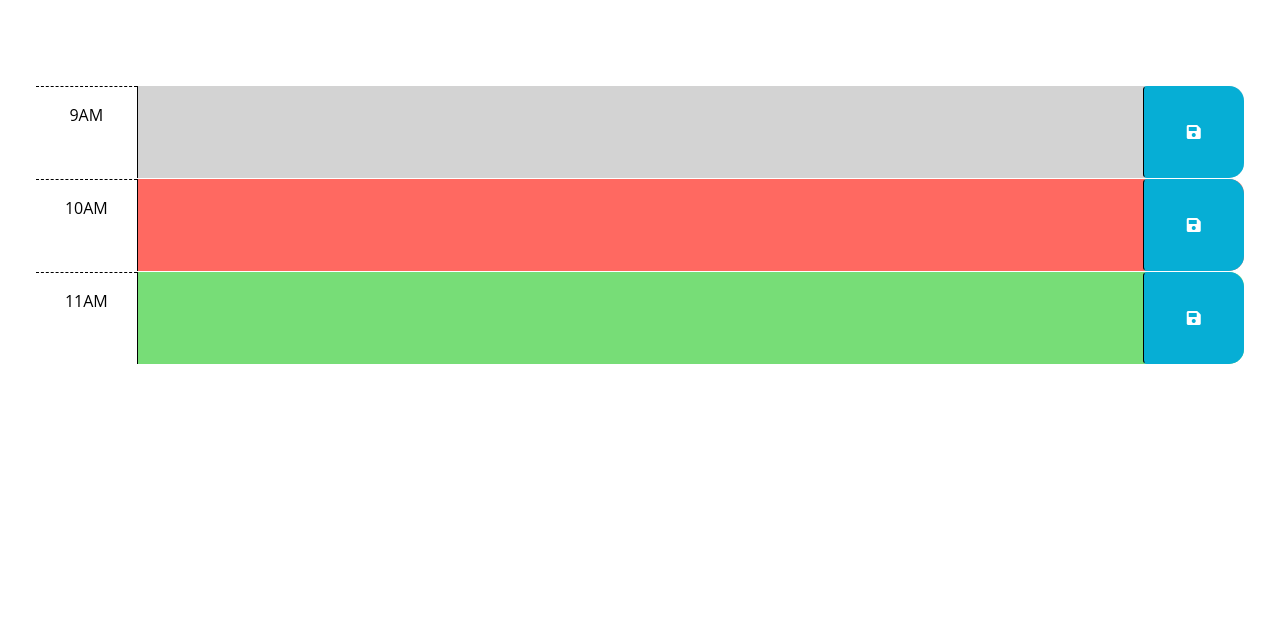
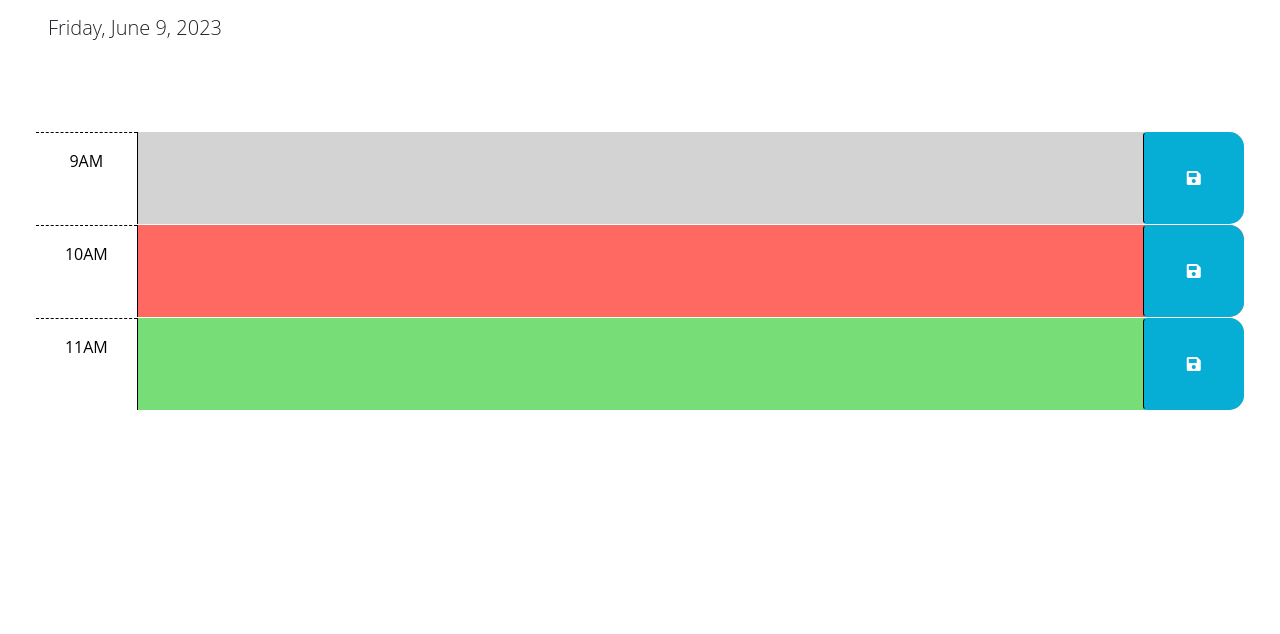
Before and after one commit to ryantixier/m5c-work-day-scheduler, a plain HTML site: page index.html in a window 1280 px wide. Shown: the part 166-800 px from the top of the page. Drawn offline with nearby package versions, Linux system fonts and the light colour scheme; files that its build step writes are made by us from their sources.

Commit message:
(ALL DOCS) organized starter code notes; (HTML) fixed links to HTML and CSS files; (JS) added current date to display to page

```diff
--- a/Assets/script.js
+++ b/Assets/script.js
@@ -1,23 +1,30 @@
-// Wrap all code that interacts with the DOM in a call to jQuery to ensure that
-// the code isn't run until the browser has finished rendering all the elements
-// in the html.
+// Wrap all code that interacts with the DOM in a call to jQuery to ensure that the code isn't run until the browser has finished rendering all the elements in the html.
 $(function () {
-  // TODO: Add a listener for click events on the save button. This code should
-  // use the id in the containing time-block as a key to save the user input in
-  // local storage. HINT: What does `this` reference in the click listener
-  // function? How can DOM traversal be used to get the "hour-x" id of the
-  // time-block containing the button that was clicked? How might the id be
-  // useful when saving the description in local storage?
+  // TODO: Add a listener for click events on the save button. This code should use the id in the containing time-block as a key to save the user input in local storage.
   //
-  // TODO: Add code to apply the past, present, or future class to each time
-  // block by comparing the id to the current hour. HINTS: How can the id
-  // attribute of each time-block be used to conditionally add or remove the
-  // past, present, and future classes? How can Day.js be used to get the
-  // current hour in 24-hour time?
+  // HINT: What does `this` reference in the click listener function? How can DOM traversal be used to get the "hour-x" id of the time-block containing the button that was clicked? How might the id be useful when saving the description in local storage?
   //
-  // TODO: Add code to get any user input that was saved in localStorage and set
-  // the values of the corresponding textarea elements. HINT: How can the id
-  // attribute of each time-block be used to do this?
+  //
+  //
+  // TODO: Add code to apply the past, present, or future class to each time block by comparing the id to the current hour.
+  //
+  // HINTS: How can the id attribute of each time-block be used to conditionally add or remove the past, present, and future classes? How can Day.js be used to get the current hour in 24-hour time?
+  //
+  //
+  //
+  // TODO: Add code to get any user input that was saved in localStorage and set the values of the corresponding textarea elements.
+  //
+  // HINT: How can the id attribute of each time-block be used to do this?
+  //
+  //
   //
   // TODO: Add code to display the current date in the header of the page.
+  function displayCurrentDay() {
+    var currentDay = document.querySelector("#currentDay");
+    currentDay.textContent = dayjs().format("dddd, MMMM D, YYYY");
+  }
+  displayCurrentDay();
+  //
+  //
+  //
 });
--- a/index.html
+++ b/index.html
@@ -20,7 +20,7 @@
       href="https://fonts.googleapis.com/css2?family=Fira+Sans:wght@400;700&display=swap"
       rel="stylesheet"
     />
-    <link rel="stylesheet" href="style.css" />
+    <link rel="stylesheet" href="./Assets/style.css" />
     <title>Work Day Scheduler</title>
   </head>
 
@@ -70,10 +70,12 @@
     </div>
 
     <script src="https://cdnjs.cloudflare.com/ajax/libs/jquery/3.2.1/jquery.min.js"></script>
-    <script src="https://cdn.jsdelivr.net/npm/dayjs@1.11.3/dayjs.min.js"
-    integrity="sha256-iu/zLUB+QgISXBLCW/mcDi/rnf4m4uEDO0wauy76x7U="
-    crossorigin="anonymous"></script>
+    <script
+      src="https://cdn.jsdelivr.net/npm/dayjs@1.11.3/dayjs.min.js"
+      integrity="sha256-iu/zLUB+QgISXBLCW/mcDi/rnf4m4uEDO0wauy76x7U="
+      crossorigin="anonymous"
+    ></script>
 
-    <script src="script.js"></script>
+    <script src="./Assets/script.js"></script>
   </body>
 </html>
```
Also changed, not shown: 1 other file.
